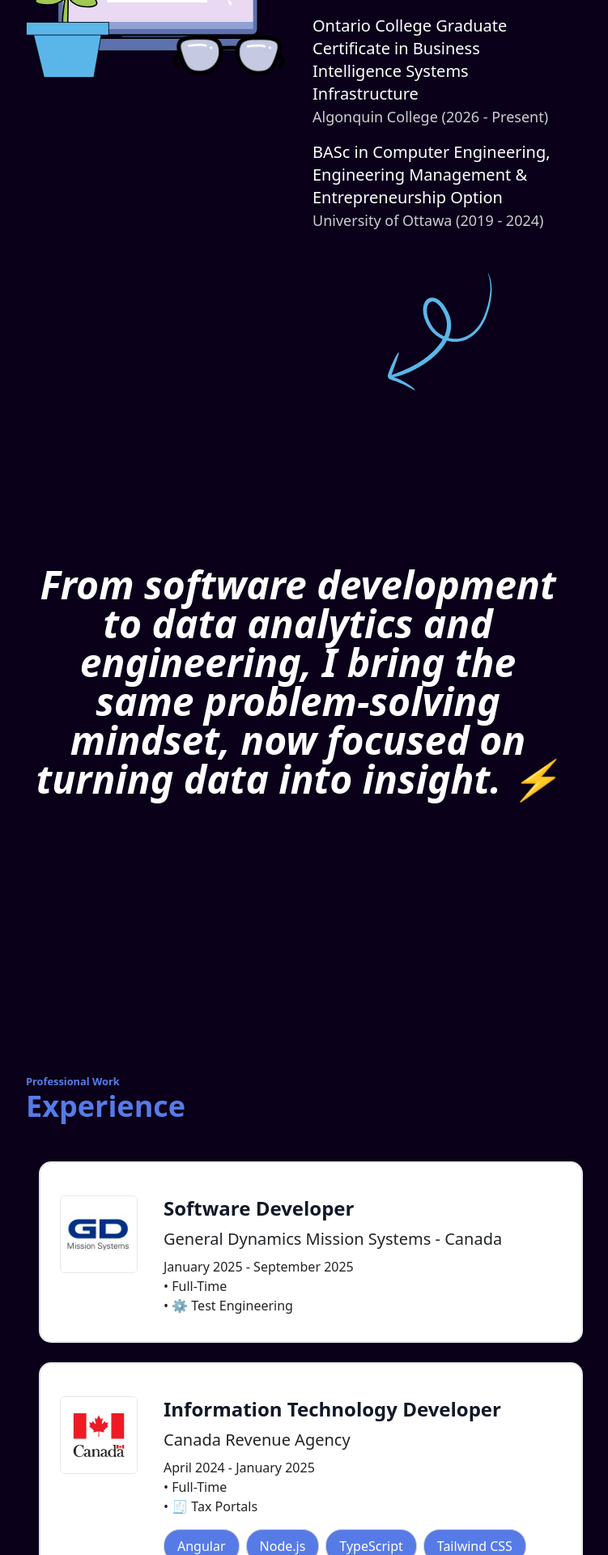
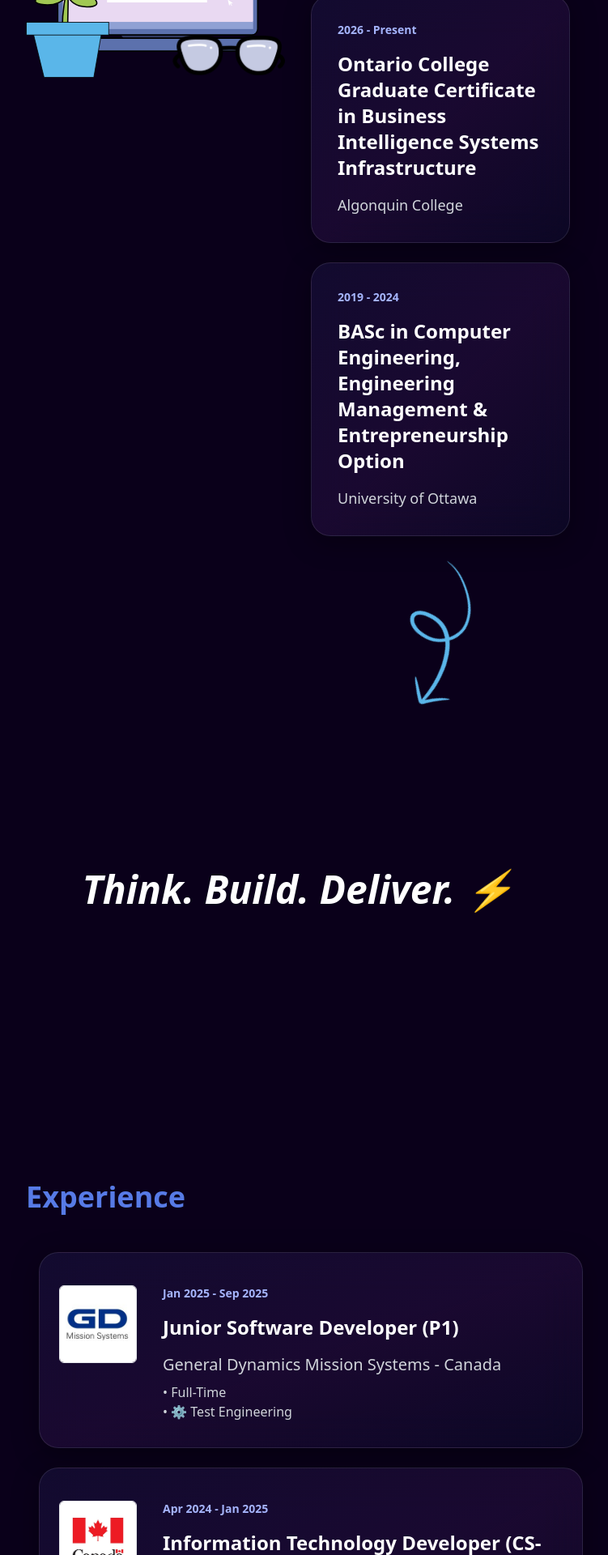
Before and after one commit to sheenamrv/sheenamrv.github.io, a Next.js app: page / in a window 1280 px wide. Shown: the part 1180-3100 px from the top of the page at 81% size, without its empty margins (272-1023 px from the left). Built offline with nearby package versions, Linux system fonts and the light colour scheme.

Commit message:
Update UI

```diff
--- a/app/components/AboutSection.jsx
+++ b/app/components/AboutSection.jsx
@@ -22,37 +22,65 @@
 
         <div className="col-span-1 lg:col-span-4">
           <div className="mb-16">
-            <small className="text-[#577BE6] mb-4 text-l font-bold">
+            {/* <small className="text-[#577BE6] mb-4 text-l font-bold">
               About me
-            </small>
+            </small> */}
             <h1 className="text-[#577BE6] m-b text-4xl font-extrabold mb-12">
               Education
             </h1>
-            <p className="text-[#ffffff] text-lg sm:text-xl px-0.5 font-medium">
-              Ontario College Graduate Certificate in Business Intelligence
-              Systems Infrastructure
-            </p>
-            <p className="text-[#ffffff] text-lg sm:text-lg px-0.5 mb-4 opacity-80">
-              Algonquin College (2026 - Present)
-            </p>
 
-            <p className="text-[#ffffff] text-lg sm:text-xl px-0.5 font-medium">
+            <div className="space-y-6">
+              <div
+                className="rounded-3xl border border-white/10 bg-gradient-to-br from-indigo-500/10 via-purple-500/10 to-blue-500/5 backdrop-blur-xl shadow-[0_8px_32px_rgba(0,0,0,0.35)] p-8"
+                data-aos="fade-up"
+              >
+                <p className="text-indigo-300 text-sm font-semibold mb-4">
+                  2026 - Present
+                </p>
+
+                <h2 className="text-white text-2xl font-bold mb-4">
+                  Ontario College Graduate Certificate in Business Intelligence
+                  Systems Infrastructure
+                </h2>
+
+                <p className="text-gray-300 text-lg">Algonquin College</p>
+              </div>
+
+              <div
+                className="rounded-3xl border border-white/10 bg-gradient-to-br from-indigo-500/10 via-purple-500/10 to-blue-500/5 backdrop-blur-xl shadow-[0_8px_32px_rgba(0,0,0,0.35)] p-8"
+                data-aos="fade-up"
+              >
+                <p className="text-indigo-300 text-sm font-semibold mb-4">
+                  2019 - 2024
+                </p>
+
+                <h2 className="text-white text-2xl font-bold mb-4">
+                  BASc in Computer Engineering, Engineering Management &
+                  Entrepreneurship Option
+                </h2>
+
+                <p className="text-gray-300 text-lg">University of Ottawa</p>
+              </div>
+            </div>
+
+            {/* &#10003; */}
+            {/* <p className="text-[#ffffff] text-xl px-0.5 font-medium">
               BASc in Computer Engineering, Engineering Management &
               Entrepreneurship Option
-              {/* &#10003; */}
-            </p>
-            <p className="text-[#ffffff] text-lg sm:text-lg px-0.5 mb-4 opacity-80">
+
+            </p> */}
+            {/* <p className="text-[#ffffff] text-lg px-0.5 mb-4 opacity-80">
               University of Ottawa (2019 - 2024)
-            </p>
+            </p> */}
           </div>
 
-          <div className="mt-16 mb-16 flex justify-center">
+          <div className="mt-16 mb-16 justify-center hidden md:flex">
             <Image
               src={`${basePath}/images/arrow.svg`}
               alt="arrow"
               width={150}
               height={150}
-              className="transform -rotate-12"
+              className="transform -rotate-45"
             />
           </div>
         </div>
--- a/app/components/ExperiencesSection.jsx
+++ b/app/components/ExperiencesSection.jsx
@@ -10,9 +10,9 @@
         <div></div>
 
         <div className="col-span-1 lg:col-span-8">
-          <small className="text-[#577BE6] mb-4 text-l font-bold ">
+          {/* <small className="text-[#577BE6] mb-4 text-l font-bold ">
             Professional Work
-          </small>
+          </small> */}
           <h1 className="text-[#577BE6] m-b text-4xl font-extrabold mb-12">
             Experience
           </h1>
--- a/app/components/PanelList.jsx
+++ b/app/components/PanelList.jsx
@@ -13,7 +13,7 @@
 }) {
   return (
     <div
-      className="bg-[#ffffff] w-full max-w-[1200px] rounded-[15px] border-2 mt-6 mb-6 mx-4 drop-shadow-md"
+      className="w-full max-w-[1200px] rounded-[24px] mt-6 mb-6 mx-4 border border-white/10 bg-gradient-to-br from-indigo-500/10 via-purple-500/10 to-blue-500/5 backdrop-blur-xl shadow-[0_8px_32px_rgba(0,0,0,0.35)]"
       data-aos="fade-up"
     >
       <div className="flex flex-col sm:flex-row ml-6 mr-6 my-8">
@@ -24,25 +24,27 @@
         />
 
         <div className="mt-2 text-center sm:text-left">
+          <p className="text-indigo-300 text-sm font-semibold mb-4">{years}</p>
           {/* text-[#577BE6] */}
-          <h2 className=" text-gray-900 text-xl sm:text-2xl font-semibold mb-2">
+          <h2 className=" text-white text-2xl sm:text-2xl font-bold mb-4">
+            {/* text-white text-2xl font-bold mb-4 */}
             {role}
           </h2>
-          <h3 className="text-[#212427] text-lg sm:text-xl mb-2">{company}</h3>
-          <p className="text-[#212427] text-sm sm:text-base">{years}</p>
-          <p className="text-[#212427] text-sm sm:text-base">
+          <h3 className="text-gray-300 text-lg sm:text-xl mb-2">{company}</h3>
+          <p className="text-gray-300 text-sm sm:text-base mb-2"></p>
+          <p className="text-gray-300 text-sm sm:text-base">
             • {employmentType}
           </p>
 
-          <p className="text-[#212427] text-sm sm:text-base">• {description}</p>
+          <p className="text-gray-300 text-sm sm:text-base">• {description}</p>
 
           {tools && tools.length > 0 && (
-            <div className="mt-4 mb-8">
+            <div className="mt-4 mb-2">
               <div className="flex flex-wrap gap-2 justify-center sm:justify-start">
                 {tools.map((tool, index) => (
                   <div
                     key={index}
-                    className="bg-[#577BE6] text-[#ffffff] p-2 rounded-[20px] border border-[#D0D0D0] flex items-center justify-center px-4"
+                    className="bg-[#577BE6] text-[#ffffff] p-2 rounded-[20px] flex items-center justify-center px-4 py-1"
                   >
                     {tool}
                   </div>
@@ -60,19 +62,19 @@
   // My List of Experiences - ADD HERE
   const panelData = [
     {
-      role: "Software Developer",
+      role: "Junior Software Developer (P1)",
       company: "General Dynamics Mission Systems - Canada",
       employmentType: "Full-Time",
-      years: "January 2025 - September 2025",
+      years: "Jan 2025 - Sep 2025",
       description: "⚙️ Test Engineering",
       imageUrl: `${basePath}/images/gdms_c_logo.jpg`,
       tools: [],
     },
     {
-      role: "Information Technology Developer",
+      role: "Information Technology Developer (CS-01)",
       company: "Canada Revenue Agency",
       employmentType: "Full-Time",
-      years: "April 2024 - January 2025",
+      years: "Apr 2024 - Jan 2025",
       description: "🧾 Tax Portals",
       imageUrl: `${basePath}/images/GoC logo.jpg`,
       tools: ["Angular", "Node.js", "TypeScript", "Tailwind CSS", "Java"],
@@ -81,7 +83,7 @@
       role: "Information Technology Developer",
       company: "Canada Revenue Agency",
       employmentType: "Internship",
-      years: "May 2023 - August 2023",
+      years: "May 2023 - Aug 2023",
       description: "👩‍💻 Internal Learning Application",
       imageUrl: `${basePath}/images/GoC logo.jpg`,
       tools: ["Angular", "Node.js", "TypeScript"],
@@ -90,7 +92,7 @@
       role: "Information Technology Developer",
       company: "Canada Revenue Agency",
       employmentType: "Internship",
-      years: "September 2022 - December 2022",
+      years: "Sep 2022 - Dec 2022",
       description: "💻 DevLabs",
       imageUrl: `${basePath}/images/GoC logo.jpg`,
       tools: ["Python", "Azure Databricks Notebooks", "Flask", "TypeScript"],
@@ -99,7 +101,7 @@
       role: "Software Developer",
       company: "Transport Canada",
       employmentType: "Internship",
-      years: "June 2021  - April 2022",
+      years: "Jun 2021  - Apr 2022",
       description: "🚢 Marine Electronic Document Validation",
       imageUrl: `${basePath}/images/GoC logo.jpg`,
       tools: ["C#", "ASP.NET Core"],
--- a/app/components/ProjectsSection.jsx
+++ b/app/components/ProjectsSection.jsx
@@ -8,9 +8,9 @@
         <div></div>
         <div></div>
         <div className="col-span-8">
-          <small className="text-[#577BE6] mb-4 text-l font-bold">
+          {/* <small className="text-[#577BE6] mb-4 text-l font-bold">
             Personal
-          </small>
+          </small> */}
           <h1 className="text-[#577BE6] m-b text-4xl font-extrabold mb-12">
             Projects
           </h1>
--- a/app/components/QuoteSection.jsx
+++ b/app/components/QuoteSection.jsx
@@ -9,9 +9,7 @@
 
         <div className="col-span-1 lg:col-span-8 text-center">
           <h1 className="text-[#ffffff] text-3xl sm:text-4xl lg:text-5xl font-semibold mt-40 mb-52 italic">
-            From software development to data analytics and engineering, I bring
-            the same problem-solving mindset, now focused on turning data into
-            insight. &#9889;
+            Think. Build. Deliver. &#9889;
           </h1>
         </div>
       </div>
--- a/app/components/Time.jsx
+++ b/app/components/Time.jsx
@@ -21,7 +21,7 @@
   }, []);
 
   return (
-    <div className=" font-medium text-lg sm:text-xl lg:text-3xl mb-3 text-[#ffffff]">
+    <div className=" font-medium text-lg sm:text-xl lg:text-3xl text-[#ffffff]">
       {time || "Loading Ottawa time..."}
     </div>
   );
--- a/app/page.js
+++ b/app/page.js
@@ -29,8 +29,8 @@
         <AboutSection></AboutSection>
         <QuoteSection></QuoteSection>
         <ExperiencesSection></ExperiencesSection>
+        <ExcerptsSection></ExcerptsSection>
         <ProjectsSection></ProjectsSection>
-        <ExcerptsSection></ExcerptsSection>
         {/* <div className="border-t-2 border-[#577BE6]"></div> */}
         <FooterSection></FooterSection>
       </main>
```
Also changed, not shown: app/components/FooterSection.jsx (+13 -6 lines).
